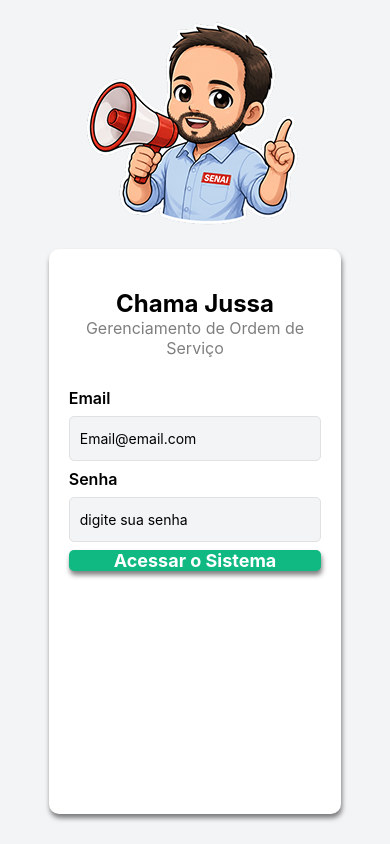
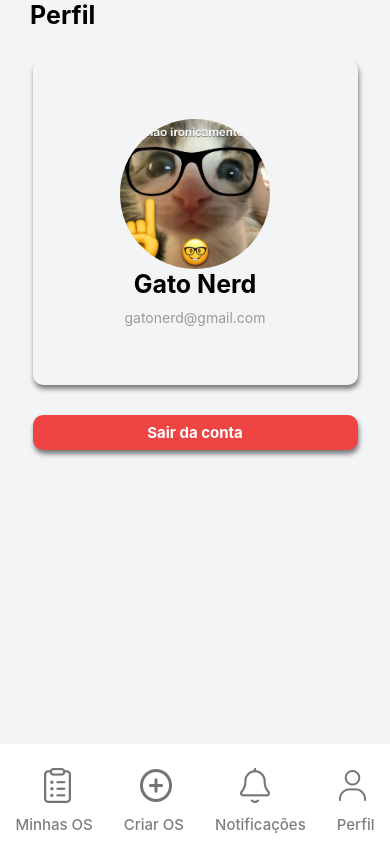
Before and after one commit to Mateus-Latorre/Chama-Jussa, a React Native app in the folder ChamaJussa/: screen / in a window 390 px wide. Built offline with nearby package versions, Linux system fonts and the light colour scheme.

Commit message:
finalizado o Layout da Tela Perfil

```diff
--- a/ChamaJussa/index.js
+++ b/ChamaJussa/index.js
@@ -1,6 +1,6 @@
 import { registerRootComponent } from 'expo';
 
-import App from './src/app/login';
+import App from './src/app/perfil';
 
 // registerRootComponent calls AppRegistry.registerComponent('main', () => App);
 // It also ensures that whether you load the app in Expo Go or in a native build,
--- a/ChamaJussa/package.json
+++ b/ChamaJussa/package.json
@@ -13,7 +13,7 @@
     "expo": "~54.0.35",
     "expo-status-bar": "~3.0.9",
     "react": "19.1.0",
-    "react-dom": "19.1.0",
+    "react-dom": "^19.1.0",
     "react-native": "0.81.5",
     "react-native-safe-area-context": "~5.6.0",
     "react-native-web": "^0.21.0"
--- a/ChamaJussa/src/app/StyleLogin.js
+++ b/ChamaJussa/src/app/StyleLogin.js
@@ -3,7 +3,7 @@ import { StyleSheet } from "react-native";
 
 export const styles = StyleSheet.create({
     safeArea: {
-        backgroundColor: "#F3F4F6",
+        backgroundColor: "#F5F5F5",
         flex: 1,
         // paddingTop: 40
     },
--- a/ChamaJussa/src/app/StylePerfil.js
+++ b/ChamaJussa/src/app/StylePerfil.js
@@ -3,14 +3,14 @@ import { StyleSheet } from "react-native";
 
 export const styles = StyleSheet.create({
     safeArea: {
-        backgroundColor: "#F3F4F6",
+        backgroundColor: "#F5F5F5",
         flex: 1,
-        paddingTop: 40
     },
     container: {
         width: "100%",
-        flex: 1,
+        height: "100%",
         alignItems: "center",
+        justifyContent: "flex-start",
         backgroundColor: "#F3F4F6",
         // borderColor: "transparent",
         // borderStyle: "solid",
@@ -20,19 +20,56 @@ export const styles = StyleSheet.create({
 
     },
     formulario: {
-        backgroundColor: "#fff",
-        width: 350,
-        // height: 150,
+        width: 325,
+        height: 325,
+        boxShadow: '1px 4px 5px rgba(0, 0, 0, 0.5)',
         borderRadius: 10,
-        boxShadow: '1px 4px 5px rgba(0, 0, 0, 0.5)',
-        marginLeft: 15,
-        marginRight: 15,
-        marginBottom: 30,
+        marginTop: 30,
         justifyContent: "center",
         alignItems: "center",
-        padding: 15,
-        flex: 1,
-        flexDirection: "row"
-
+    },
+    texto: {
+        flexDirection: "column",
+        justifyContent: "flex-start",
+        alignItems: "flex-start",
+        alignSelf: "flex-start",
+        textAlign: "left",
+        fontWeight: "bold",
+        fontSize: 25,
+        marginLeft: 30,
+    },
+    textoNome: {
+        flexDirection: "column",
+        fontWeight: "bold",
+        fontSize: 25,
+    },
+    textoEmail: {
+        flexDirection: "column",
+        fontWeight: "light",
+        color: "#9B9B9B",
+        marginTop: 10,
+    },
+    imagem: {
+        width: 150,
+        height: 150,
+        borderRadius: 100,
+        justifyContent: "center",
+        alignItems: "center",
+    },
+    btn: {
+        marginTop: 30,
+        height: 35,
+        width: 325,
+        borderRadius: 10,
+        justifyContent: "center",
+        alignItems: "center",
+        backgroundColor:"#EF4444",
+        boxShadow: '1px 4px 5px rgba(0, 0, 0, 0.5)',
+    },
+    txtbtn: {
+        fontWeight: "bold",
+        fontSize: 15,
+        color: "white",
     }
-});
+}
+);
--- a/ChamaJussa/src/app/perfil.jsx
+++ b/ChamaJussa/src/app/perfil.jsx
@@ -0,0 +1,29 @@
+import { SafeAreaProvider, SafeAreaView } from "react-native-safe-area-context";
+import { JussaProvider } from "../Context/jussaContext";
+import { Text, TouchableOpacity, View } from "react-native";
+import {styles} from "./StylePerfil";
+import { Image } from "react-native";
+import { Footer } from "../Componentes/footer/Footer";
+function App(){
+    return(
+        <SafeAreaProvider>
+            <SafeAreaView style={styles.safeArea}>
+                <JussaProvider>
+                    <View style={styles.container}>
+                        <Text style={styles.texto}>Perfil</Text>
+                        <View style={styles.formulario}>
+                            <Image source={require("../../assets/as.jpg")} style={styles.imagem}/>
+                            <Text style={styles.textoNome}>Gato Nerd</Text>
+                            <Text style={styles.textoEmail}>gatonerd@gmail.com</Text>
+                        </View>
+                        <TouchableOpacity style={styles.btn}>
+                            <Text style={styles.txtbtn}>Sair da conta</Text>
+                        </TouchableOpacity>
+                    </View>
+                </JussaProvider>
+            </SafeAreaView>
+            <Footer />
+        </SafeAreaProvider>
+    )
+}
+export default App;
```
Also changed, not shown: ChamaJussa/assets/as.jpg (added), 14 other files (tests, documents, lock files or other folders).
